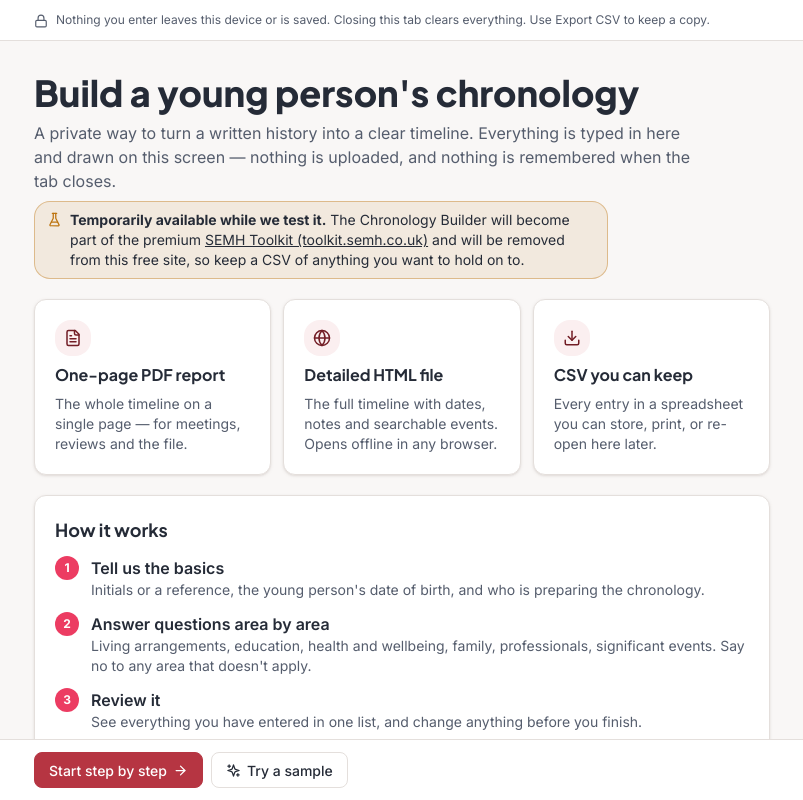
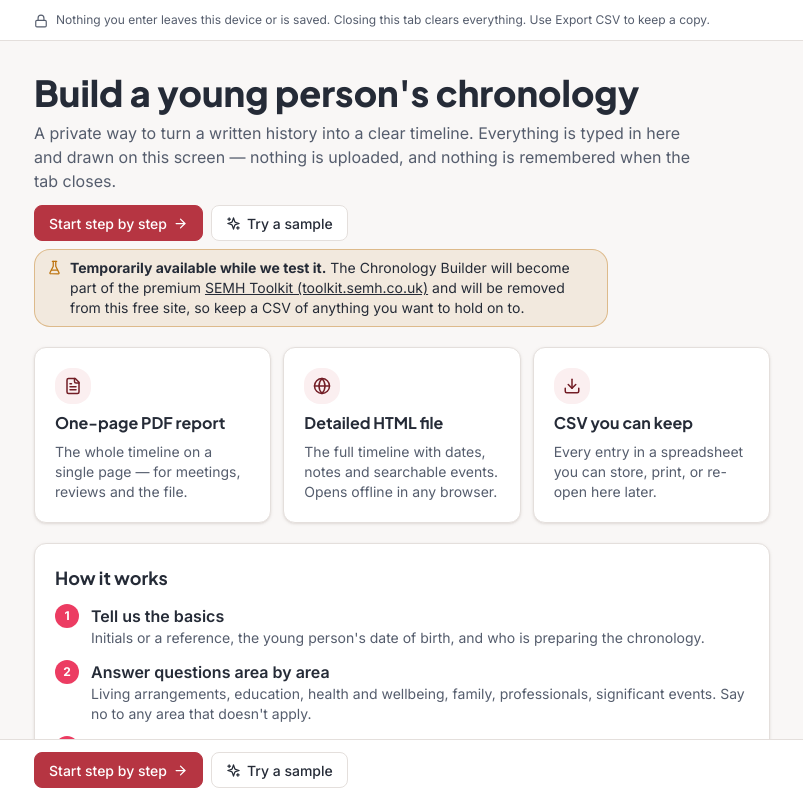
Before and after one commit to semhdxn/newfreetools, a React (Vite) app: page /chronology in a window 1280 px wide. Shown: the top 800 px of the page, without its empty margins (238-1041 px from the left). Built offline with nearby package versions, Linux system fonts and the light colour scheme.

Commit message:
Add above-the-fold CTA to Chronology Builder intro
The Start/Try a sample buttons were only in the sticky footer,
easy to miss on a tall intro screen. Duplicate them right under
the intro paragraph so the primary action is visible immediately.

Co-Authored-By: Claude Sonnet 5 <noreply@anthropic.com>

```diff
--- a/src/chronology/components/Introduction.tsx
+++ b/src/chronology/components/Introduction.tsx
@@ -66,6 +66,14 @@ export function Introduction({ hasData, onStart, onSample, onSkip }: Props) {
               A private way to turn a written history into a clear timeline. Everything is typed in here and
               drawn on this screen — nothing is uploaded, and nothing is remembered when the tab closes.
             </p>
+            <div className="flex flex-wrap items-center gap-2 pt-1">
+              <button type="button" className="btn btn-primary" onClick={() => fadeTo(onStart)}>
+                Start step by step <ArrowRight size={15} />
+              </button>
+              <button type="button" className="btn" onClick={() => fadeTo(onSample)}>
+                <Sparkles size={15} /> Try a sample
+              </button>
+            </div>
             <TestingNotice className="max-w-prose" />
           </div>
 
```
